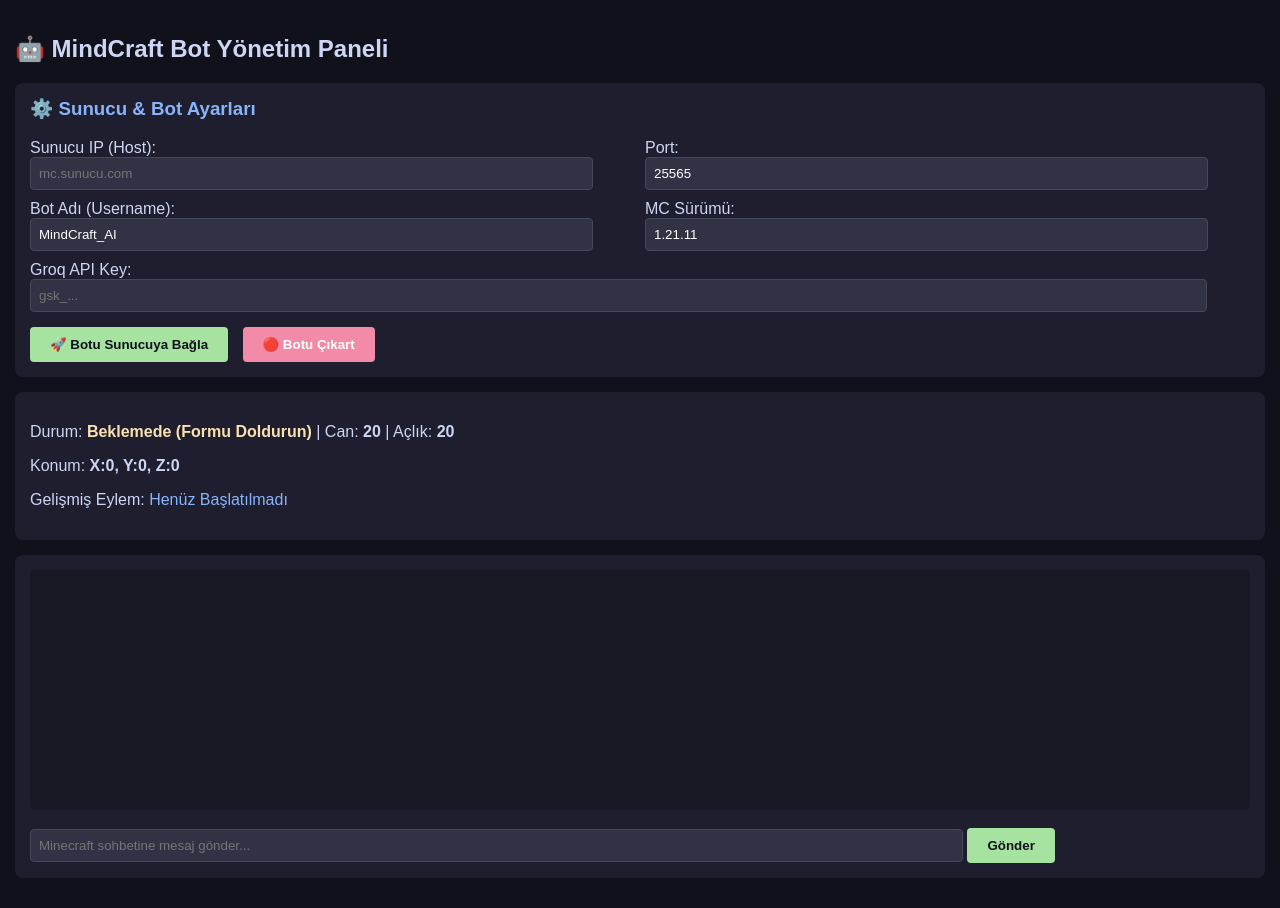
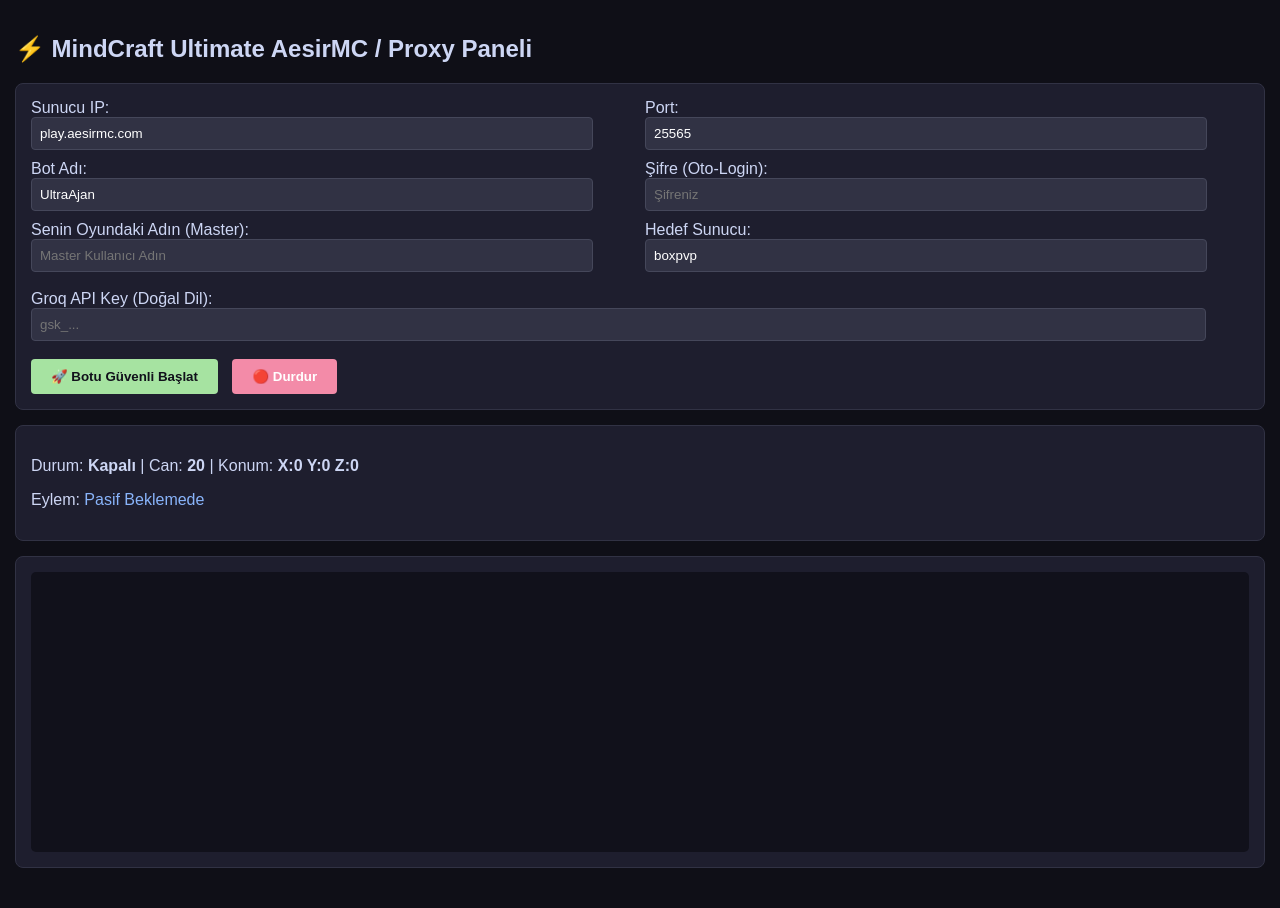
Before and after one commit to ahmetmerk779-png/mindbot, a website: page public/index.html in a window 1280 px wide. Drawn offline with nearby package versions, Linux system fonts and the light colour scheme; no server answers.

Commit message:
Update index.html

```diff
--- a/public/index.html
+++ b/public/index.html
@@ -2,111 +2,65 @@
 <html lang="tr">
 <head>
     <meta charset="UTF-8">
-    <meta name="viewport" content="width=device-width, initial-scale=1.0">
-    <title>MindCraft Bot Kontrol Paneli</title>
+    <title>MindCraft Ultimate Kontrol Paneli</title>
     <script src="/socket.io/socket.io.js"></script>
     <style>
-        body { font-family: sans-serif; background: #11111b; color: #cdd6f4; padding: 15px; margin: 0; }
-        .card { background: #1e1e2e; padding: 15px; border-radius: 8px; margin-bottom: 15px; }
-        .grid-form { display: grid; grid-template-columns: 1fr 1fr; gap: 10px; margin-bottom: 10px; }
-        #terminal { background: #181825; height: 220px; overflow-y: auto; padding: 10px; font-family: monospace; border-radius: 5px; }
-        .log-chat { color: #a6e3a1; } .log-info { color: #89b4fa; } .log-err { color: #f38ba8; }
+        body { font-family: sans-serif; background: #0f0f17; color: #cdd6f4; padding: 15px; margin: 0; }
+        .card { background: #1e1e2e; padding: 15px; border-radius: 8px; margin-bottom: 15px; border: 1px solid #313244; }
+        .grid { display: grid; grid-template-columns: 1fr 1fr; gap: 10px; }
+        #terminal { background: #11111b; height: 260px; overflow-y: auto; padding: 10px; font-family: monospace; border-radius: 5px; }
         input { padding: 8px; background: #313244; border: 1px solid #45475a; color: white; border-radius: 4px; width: 90%; }
         button { padding: 10px 20px; background: #a6e3a1; color: #11111b; border: none; border-radius: 4px; font-weight: bold; cursor: pointer; }
-        button:hover { background: #94e2d5; }
         .btn-stop { background: #f38ba8; color: white; margin-left: 10px; }
     </style>
 </head>
 <body>
-    <h2>🤖 MindCraft Bot Yönetim Paneli</h2>
-
-    <!-- BAĞLANTI FORMU -->
-    <div class="card" id="setupCard">
-        <h3 style="margin-top:0; color:#89b4fa;">⚙️ Sunucu & Bot Ayarları</h3>
-        <div class="grid-form">
-            <div>
-                <label>Sunucu IP (Host):</label><br>
-                <input type="text" id="cfgHost" placeholder="mc.sunucu.com">
-            </div>
-            <div>
-                <label>Port:</label><br>
-                <input type="number" id="cfgPort" value="25565">
-            </div>
-            <div>
-                <label>Bot Adı (Username):</label><br>
-                <input type="text" id="cfgUser" value="MindCraft_AI">
-            </div>
-            <div>
-                <label>MC Sürümü:</label><br>
-                <input type="text" id="cfgVer" value="1.21.11">
-            </div>
-        </div>
-        <div style="margin-bottom: 15px;">
-            <label>Groq API Key:</label><br>
-            <input type="password" id="cfgGroq" placeholder="gsk_..." style="width: 95%;">
-        </div>
-        <button onclick="startBot()">🚀 Botu Sunucuya Bağla</button>
-        <button onclick="stopBot()" class="btn-stop">🔴 Botu Çıkart</button>
+    <h2>⚡ MindCraft Ultimate AesirMC / Proxy Paneli</h2>
+    <div class="card">
+        <div class="grid">
+            <div><label>Sunucu IP:</label><br><input type="text" id="cfgHost" value="play.aesirmc.com"></div>
+            <div><label>Port:</label><br><input type="number" id="cfgPort" value="25565"></div>
+            <div><label>Bot Adı:</label><br><input type="text" id="cfgUser" value="UltraAjan"></div>
+            <div><label>Şifre (Oto-Login):</label><br><input type="password" id="cfgPass" placeholder="Şifreniz"></div>
+            <div><label>Senin Oyundaki Adın (Master):</label><br><input type="text" id="cfgMaster" placeholder="Master Kullanıcı Adın"></div>
+            <div><label>Hedef Sunucu:</label><br><input type="text" id="cfgSub" value="boxpvp"></div>
+        </div><br>
+        <div><label>Groq API Key (Doğal Dil):</label><br><input type="password" id="cfgGroq" placeholder="gsk_..." style="width: 95%;"></div><br>
+        <button onclick="startBot()">🚀 Botu Güvenli Başlat</button>
+        <button onclick="stopBot()" class="btn-stop">🔴 Durdur</button>
     </div>
-
-    <!-- DURUM EKRANI -->
     <div class="card">
-        <p>Durum: <b id="status" style="color:#f9e2af">Beklemede (Formu Doldurun)</b> | Can: <b id="hp">20</b> | Açlık: <b id="food">20</b></p>
-        <p>Konum: <b id="pos">X:0, Y:0, Z:0</b></p>
-        <p>Gelişmiş Eylem: <span id="action" style="color:#89b4fa">Henüz Başlatılmadı</span></p>
+        <p>Durum: <b id="status">Kapalı</b> | Can: <b id="hp">20</b> | Konum: <b id="pos">X:0 Y:0 Z:0</b></p>
+        <p>Eylem: <span id="action" style="color:#89b4fa">Pasif Beklemede</span></p>
     </div>
-
-    <!-- TERMINAL -->
     <div class="card">
-        <div id="terminal"></div><br>
-        <input type="text" id="cmd" placeholder="Minecraft sohbetine mesaj gönder..." style="width: 75%;">
-        <button onclick="send()">Gönder</button>
+        <div id="terminal"></div>
     </div>
-
     <script>
         const socket = io();
-
         function startBot() {
-            const config = {
+            socket.emit('start_bot_session', {
                 host: document.getElementById('cfgHost').value,
                 port: document.getElementById('cfgPort').value,
                 username: document.getElementById('cfgUser').value,
-                version: document.getElementById('cfgVer').value,
+                password: document.getElementById('cfgPass').value,
+                masterUser: document.getElementById('cfgMaster').value,
+                subServer: document.getElementById('cfgSub').value,
                 groqKey: document.getElementById('cfgGroq').value
-            };
-
-            if (!config.host || !config.groqKey) {
-                alert("Lütfen Sunucu IP ve Groq API Key alanlarını doldurun!");
-                return;
-            }
-
-            socket.emit('start_bot_session', config);
-            document.getElementById('status').innerText = "Bağlanılıyor...";
+            });
         }
-
-        function stopBot() {
-            socket.emit('stop_bot_session');
-        }
-
+        function stopBot() { socket.emit('stop_bot_session'); }
         socket.on('bot_status', d => {
-            document.getElementById('status').innerText = d.connected ? 'Oyunda ✅' : 'Koptu / Kapalı ❌';
+            document.getElementById('status').innerText = d.connected ? 'Oyunda ✅' : 'Kapalı ❌';
             document.getElementById('hp').innerText = d.health;
-            document.getElementById('food').innerText = d.food;
             document.getElementById('pos').innerText = d.location;
             document.getElementById('action').innerText = d.action;
         });
-
         socket.on('log_message', d => {
-            const term = document.getElementById('terminal');
-            const css = d.type === 'chat' ? 'log-chat' : (d.type === 'error' ? 'log-err' : 'log-info');
-            term.innerHTML += `<div class="${css}">[${d.time}] ${d.text}</div>`;
-            term.scrollTop = term.scrollHeight;
+            const t = document.getElementById('terminal');
+            t.innerHTML += `<div>[${d.time}] ${d.text}</div>`;
+            t.scrollTop = t.scrollHeight;
         });
-
-        function send() {
-            const i = document.getElementById('cmd');
-            if(i.value) { socket.emit('send_command', i.value); i.value = ''; }
-        }
     </script>
 </body>
-  </html>
+        </html>
```
